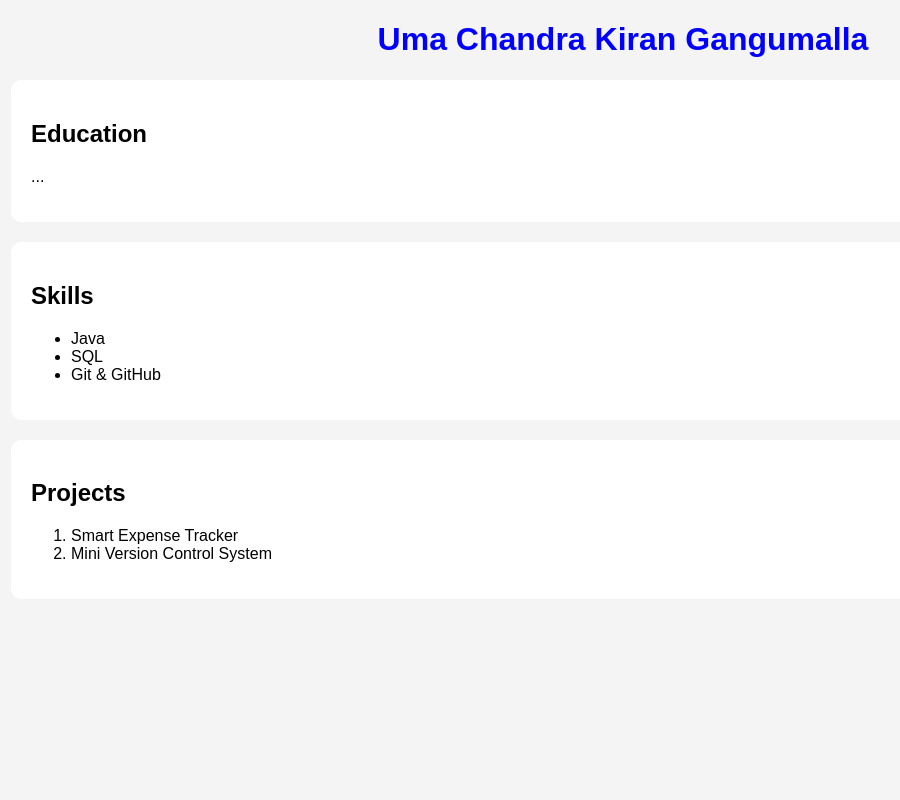
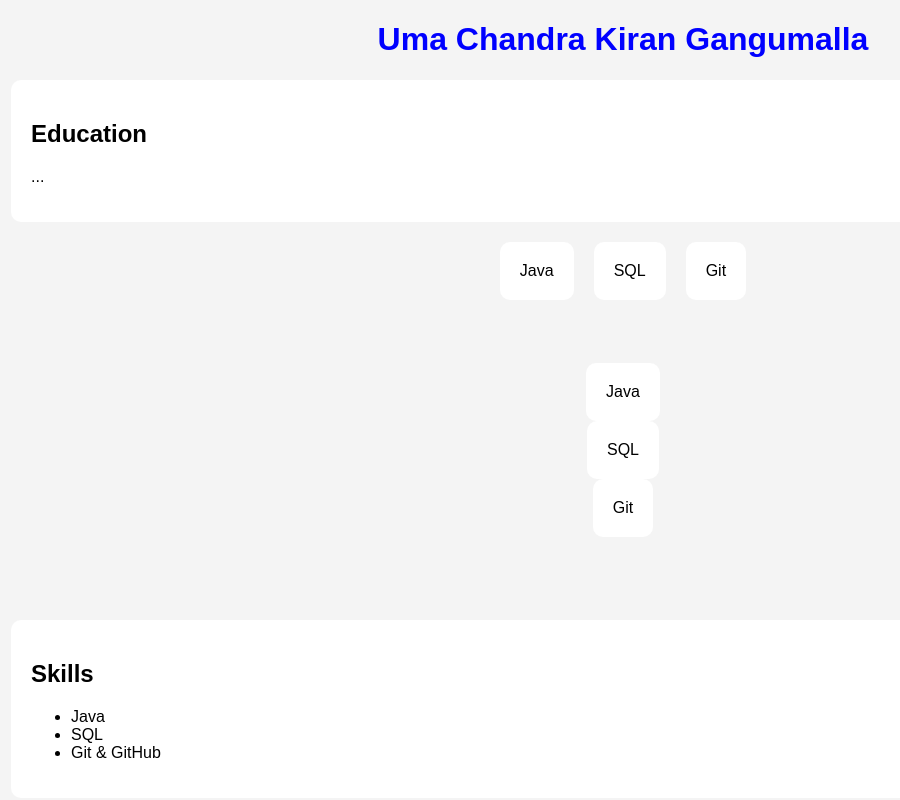
Before and after one commit to umachandrakiran21/portfolio, a plain HTML site: page src/index.html in a window 1280 px wide. Shown: the top 800 px of the page, without its empty margins (17-917 px from the left). Drawn offline with Linux system fonts and the light colour scheme.

Commit message:
Added FlexBox Modeling

```diff
--- a/src/index.html
+++ b/src/index.html
@@ -9,6 +9,16 @@
    <div class="section">
     <h2>Education</h2>
     <p>...</p>
+</div>
+<div class="skills">
+    <div class="card">Java</div>
+    <div class="card">SQL</div>
+    <div class="card">Git</div>
+</div>
+<div class="container">
+    <div class="card">Java</div>
+    <div class="card">SQL</div>
+    <div class="card">Git</div>
 </div>
 
 <div class="section">
--- a/src/style.css
+++ b/src/style.css
@@ -14,3 +14,21 @@ body {
     margin: 20px;
     border-radius: 10px;
 }
+
+.skills {
+    display: flex;
+    gap: 20px;
+    justify-content: center;
+}
+.container {
+    display: flex;
+    flex-direction: column;
+    height: 300px;
+    justify-content: center;
+    align-items: center;
+}
+.card {
+    background-color: white;
+    padding: 20px;
+    border-radius: 10px;
+}
```
